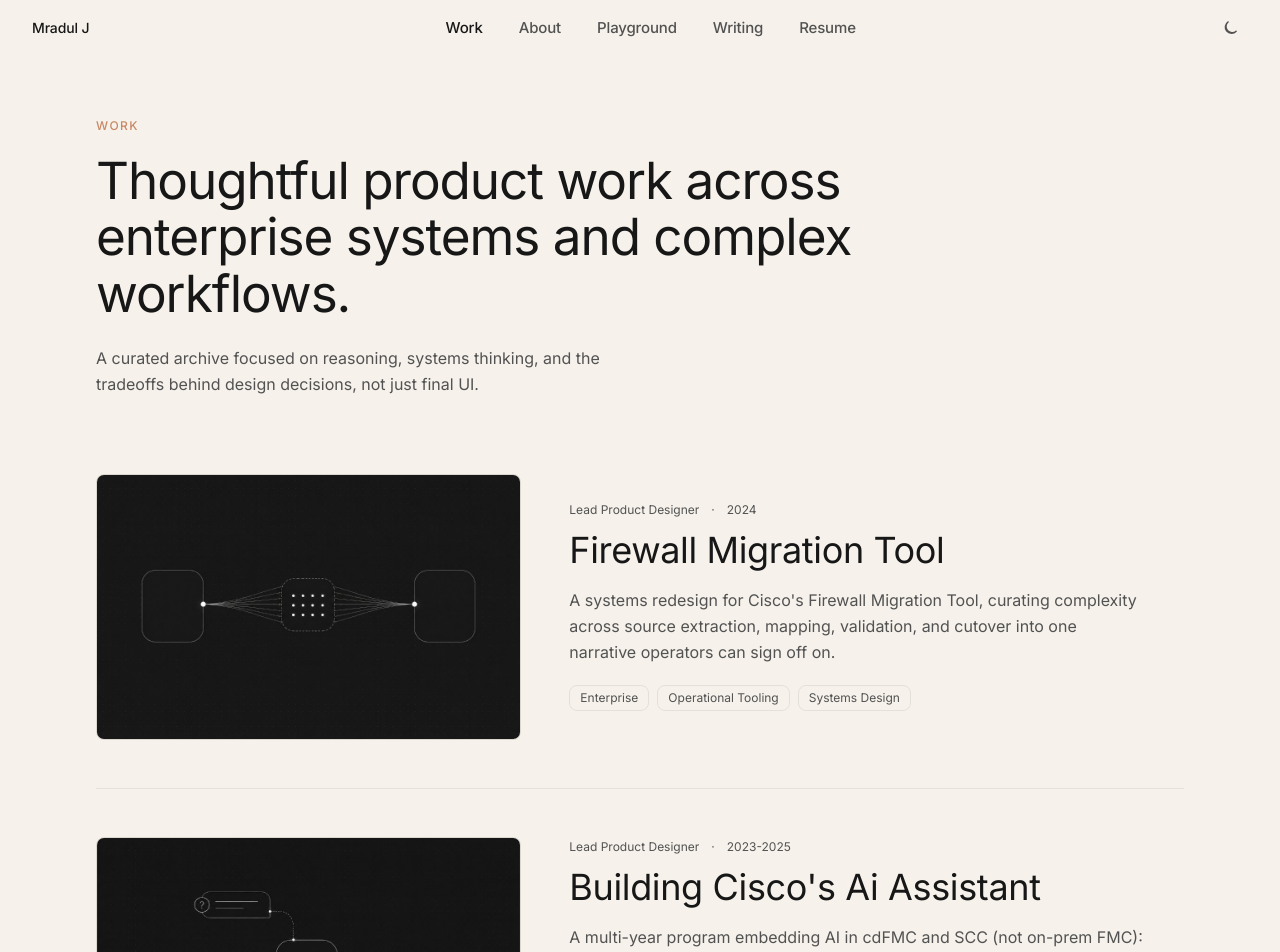
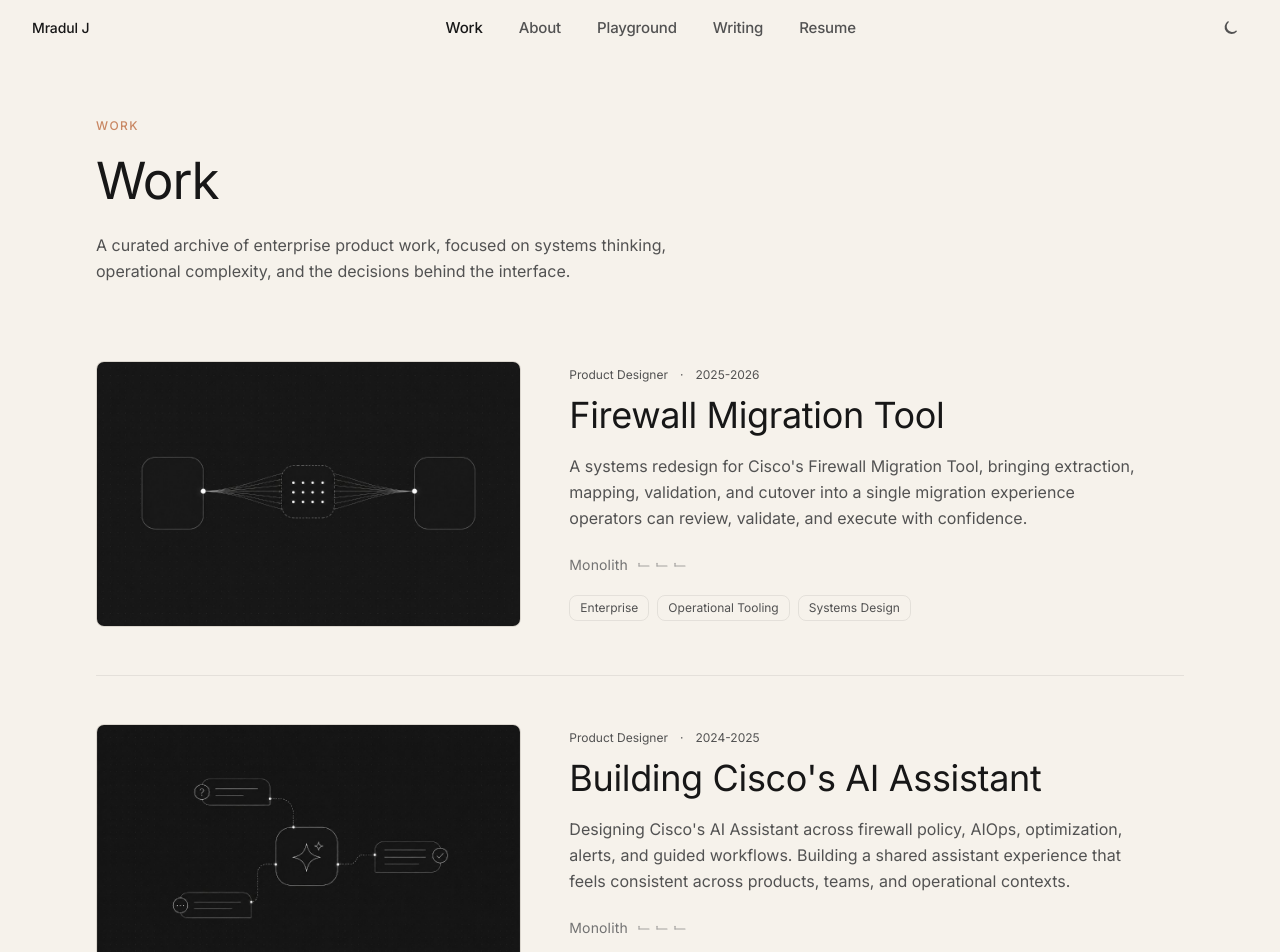
Before and after one commit to mrjartworks-svg/Portfolio, a Next.js app: page /work in a window 1280 px wide. Shown: the top 952 px of the page. Built offline with nearby package versions, Linux system fonts and the light colour scheme; a web font is replaced by a local one.

Commit message:
Refine Work page copy, project metadata, hover read time, and scale labels.

```diff
--- a/src/app/work/page.tsx
+++ b/src/app/work/page.tsx
@@ -20,11 +20,12 @@
           <FadeIn>
             <Label>Work</Label>
             <h1 className="mt-4 font-display text-display-lg text-[var(--text)] max-w-3xl">
-              Thoughtful product work across enterprise systems and complex workflows.
+              Work
             </h1>
             <p className="mt-6 max-w-xl text-[var(--text-secondary)] leading-relaxed">
-              A curated archive focused on reasoning, systems thinking, and the
-              tradeoffs behind design decisions, not just final UI.
+              A curated archive of enterprise product work, focused on systems
+              thinking, operational complexity, and the decisions behind the
+              interface.
             </p>
           </FadeIn>
         </Container>
--- a/src/components/projects/ProjectListItem.tsx
+++ b/src/components/projects/ProjectListItem.tsx
@@ -1,5 +1,6 @@
 "use client";
 
+import { ProjectScale } from "@/components/projects/ProjectScale";
 import { ProjectThumbnail } from "@/components/projects/ProjectThumbnail";
 import type { Project } from "@/types";
 import { motion, useReducedMotion } from "framer-motion";
@@ -14,7 +15,11 @@
   const prefersReducedMotion = useReducedMotion();
   const href = project.externalUrl ?? `/work/${project.slug}`;
   const isExternal = Boolean(project.externalUrl);
-  const hoverHint = project.hoverLabel;
+  const readTime = project.readTimeMinutes;
+  const hoverHint =
+    project.hoverLabel ??
+    (readTime ? `${readTime} min read` : undefined);
+  const scaleLevel = project.scale ?? 2;
 
   const linkClassName =
     "grid gap-8 lg:grid-cols-12 lg:gap-12 focus-visible:outline focus-visible:outline-2 focus-visible:outline-offset-4 focus-visible:outline-[var(--accent)]";
@@ -45,20 +50,8 @@
         <h2 className="font-display text-display-md text-[var(--text)] transition-colors group-hover:text-[var(--accent)]">
           {project.title}
         </h2>
-        <div
-          className={
-            hoverHint
-              ? "relative mt-4 min-h-[3.25rem] max-w-xl"
-              : "mt-4 max-w-xl"
-          }
-        >
-          <p
-            className={
-              hoverHint
-                ? "text-[var(--text-secondary)] leading-relaxed transition-opacity duration-300 ease-out group-hover:opacity-0 motion-reduce:group-hover:opacity-100"
-                : "text-[var(--text-secondary)] leading-relaxed"
-            }
-          >
+        <div className="relative mt-4 min-h-[3.25rem] max-w-xl">
+          <p className="text-[var(--text-secondary)] leading-relaxed transition-opacity duration-300 ease-out group-hover:opacity-0 motion-reduce:group-hover:opacity-100">
             {project.description}
           </p>
           {hoverHint && (
@@ -70,6 +63,9 @@
             </p>
           )}
         </div>
+        {project.scale != null && (
+          <ProjectScale level={scaleLevel as 1 | 2 | 3} className="mt-6" />
+        )}
         <ul className="mt-5 flex flex-wrap gap-2" aria-label="Project tags">
           {project.tags.map((tag) => (
             <li
--- a/src/data/case-studies/ai-assistant.ts
+++ b/src/data/case-studies/ai-assistant.ts
@@ -7,7 +7,7 @@
  "Designing Cisco's AI Assistant across cdFMC and SCC, creating firewall policy, optimizing rules, troubleshooting flows, and acting on alerts from one conversational layer, without turning every capability into a separate chat product.",
  duration: "2023-2025 · Multi sprint",
  product: "Enterprise",
- meta: ["Lead Product Designer", "2023-2025"],
+ meta: ["Product Designer", "2024-2025"],
  team: [
  { role: "Product Design", name: "Mradul Jain" },
  { role: "Product Management", name: "Thomas Varghese" },
--- a/src/data/case-studies/firewall-migration-tool.ts
+++ b/src/data/case-studies/firewall-migration-tool.ts
@@ -7,7 +7,7 @@
     "Redesigning how network operators plan, validate, and execute firewall migrations, turning fragmented workflows into a more guided and auditable migration experience.",
   duration: "10 months · Discovery through Phase 1 delivery",
   product: "Enterprise",
-  meta: ["Lead Product Designer", "2024-2026"],
+  meta: ["Product Designer", "2025-2026"],
   team: [
     { role: "Product Design", name: "Mradul Jain" },
     { role: "Product Management", name: "Pankaj Bhatt" },
--- a/src/data/projects.ts
+++ b/src/data/projects.ts
@@ -11,13 +11,13 @@
  slug: "firewall-migration-tool",
  title: "Firewall Migration Tool",
  category: "Enterprise UX",
- role: "Lead Product Designer",
- year: "2024",
+ role: "Product Designer",
+ year: "2025-2026",
  tags: ["Enterprise", "Operational Tooling", "Systems Design"],
  summary:
- "Restructuring a high-stakes firewall migration tool into a guided, auditable operational workflow.",
+ "A systems redesign for Cisco's Firewall Migration Tool, bringing extraction, mapping, validation, and cutover into a single migration experience operators can review, validate, and execute with confidence.",
  description:
- "A systems redesign for Cisco's Firewall Migration Tool, curating complexity across source extraction, mapping, validation, and cutover into one narrative operators can sign off on.",
+ "A systems redesign for Cisco's Firewall Migration Tool, bringing extraction, mapping, validation, and cutover into a single migration experience operators can review, validate, and execute with confidence.",
  thumbnail: "/projects/firewall-migration-tool-thumb.jpg",
  featured: true,
  scale: 3,
@@ -25,19 +25,19 @@
  },
  {
  slug: "ai-assisted-enterprise-workflows",
- title: "Building Cisco's Ai Assistant",
+ title: "Building Cisco's AI Assistant",
  category: "AI & Enterprise",
- role: "Lead Product Designer",
-    year: "2023-2025",
- tags: ["AI", "Enterprise", "Systems Design", "Multi-domain"],
-    summary:
-      "Designing Cisco's AI Assistant across cdFMC and SCC, policy creation, optimization, AIOps, and alerts on one shared conversational model.",
-    description:
-      "A multi-year program embedding AI in cdFMC and SCC (not on-prem FMC): different workflows on different surfaces, with prompt library and discovery for adoption, PRC with fuzzy matching and single-response steppers, PAO flows aligned to native product patterns, elephant flow for consumable AIOps, and a notification system that closes the loop back to chat.",
+ role: "Product Designer",
+ year: "2024-2025",
+ tags: ["AI", "Enterprise", "Systems Design", "Workflow Design"],
+ summary:
+ "Designing Cisco's AI Assistant across firewall policy, AIOps, optimization, alerts, and guided workflows. Building a shared assistant experience that feels consistent across products, teams, and operational contexts.",
+ description:
+ "Designing Cisco's AI Assistant across firewall policy, AIOps, optimization, alerts, and guided workflows. Building a shared assistant experience that feels consistent across products, teams, and operational contexts.",
  thumbnail: "/projects/ai-assistant-thumb.jpg",
  featured: true,
  scale: 3,
- readTimeMinutes: 22,
+ readTimeMinutes: 20,
  },
  {
  slug: "adobe-perspective-tool",
@@ -47,9 +47,9 @@
  year: "2023",
  tags: ["Creative Tools", "Precision UX", "Visual Systems"],
  summary:
- "Exploring spatial interaction patterns and usability improvements for precision creative tooling.",
+ "Redesigning Adobe Illustrator's Perspective Tool for greater precision, predictability, and control across complex transformation workflows.",
  description:
- "Interaction design for a perspective transformation tool within Adobe's creative ecosystem, focused on precision, predictability, and visual feedback.",
+ "Redesigning Adobe Illustrator's Perspective Tool for greater precision, predictability, and control across complex transformation workflows.",
  thumbnail: "/projects/adobe-perspective-tool-thumb.jpg",
  externalUrl:
  "https://www.behance.net/gallery/154614749/Perspective-Grids-Internship-Project-Adobe-Inc",
```
